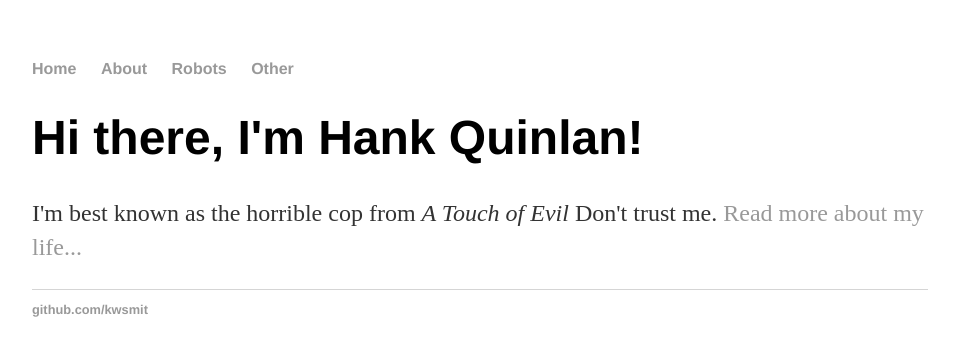
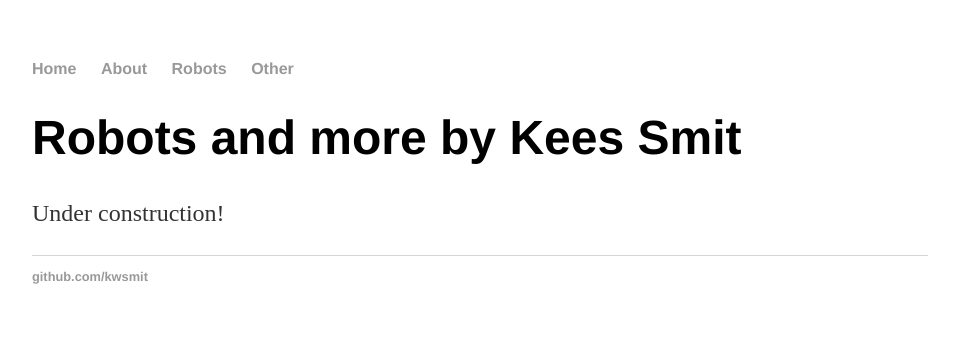
Before and after one commit to KWSmit/kwsmit.github.io, a Jekyll site: the page built from index.html, in a window 1280 px wide. Shown: the top 356 px of the page, without its empty margins (160-1119 px from the left). Built offline with Jekyll 4.4.1, drawn with Linux system fonts in a browser that asks for light colours.

Commit message:
Update index.html
Edit tekst ('Under construction')

```diff
--- a/index.html
+++ b/index.html
@@ -3,6 +3,6 @@ layout: default
 title: Robots and more
 ---
 <div class="blurb">
-	<h1>Hi there, I'm Hank Quinlan!</h1>
-	<p>I'm best known as the horrible cop from <em>A Touch of Evil</em> Don't trust me. <a href="/about">Read more about my life...</a></p>
+	<h1>Robots and more by Kees Smit</h1>
+	<p>Under construction!</a></p>
 </div><!-- /.blurb -->
```
